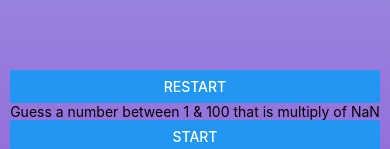
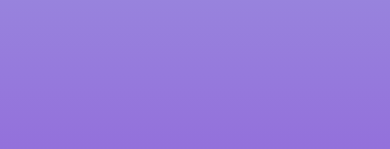
Before and after one commit to ninalui/mobile-apps-A1, a React Native app: screen / in a window 390 px wide. Shown: the part 691-840 px from the top of the page. Built offline with nearby package versions, Linux system fonts and the light colour scheme.

Commit message:
added functionality that pressing continue button on Confirm.js shows Game.js

```diff
--- a/App.js
+++ b/App.js
@@ -33,9 +33,9 @@ export default function App() {
     <LinearGradient colors={['lightblue', 'mediumpurple']} style={styles.container}>
       <View style={styles.container}>
         <StatusBar style="auto" />
-        <Start registerInputHandler={handleRegisterInput} />
-        <Confirm userData={userData} showConfirm={showConfirm} goBackHandler={handleConfirmGoBack} />
-        <Game guessMultiple={guessMultiple}/>
+        { !showGame ? <Start registerInputHandler={handleRegisterInput} /> : null }
+        <Confirm userData={userData} showConfirm={showConfirm} goBackHandler={handleConfirmGoBack} continueHandler={handleConfirmContinue}/>
+        { showGame ? <Game guessMultiple={guessMultiple}/> : null }
       </View >
     </LinearGradient>
   );
```
